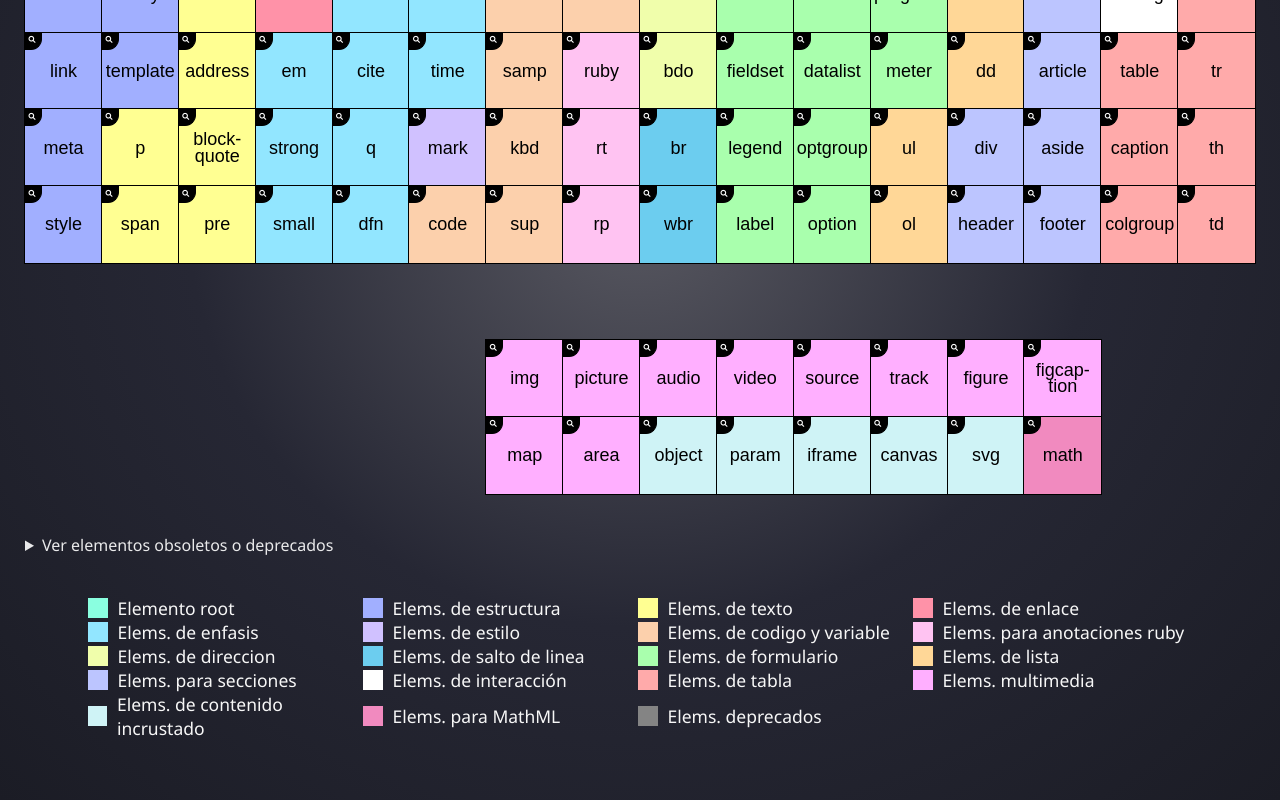
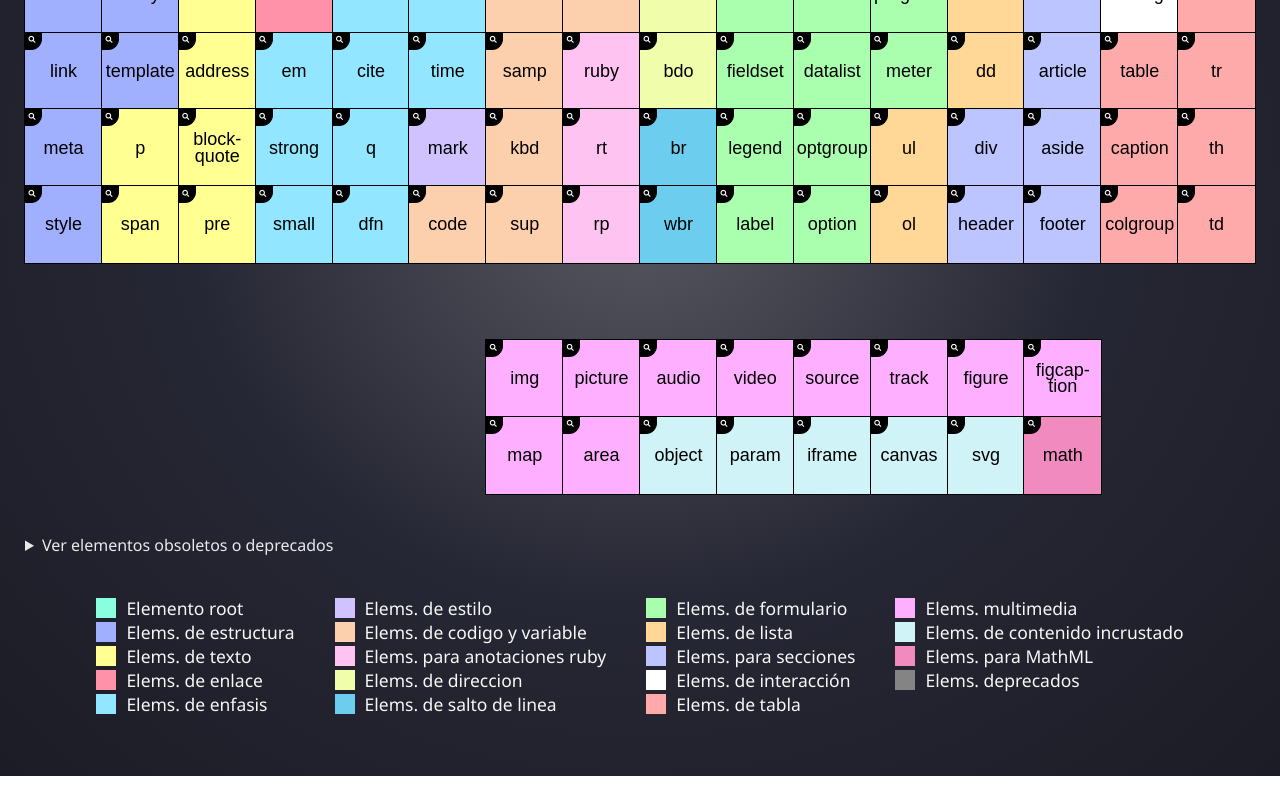
Before and after one commit to jaenfigueroa/Periodic-table-of-HTML-elements, a React (Vite) app: page / in a window 1280 px wide. Shown: the part 380-1180 px from the top of the page. After the commit the page ends 1156 px from the top, so only its background shows below. Built offline with nearby package versions, Linux system fonts and the light colour scheme.

Commit message:
:recycle: refactor: improve the order of items

```diff
--- a/src/components/atoms/Item/Item.scss
+++ b/src/components/atoms/Item/Item.scss
@@ -4,8 +4,6 @@
   display: flex;
   align-items: center;
   gap: 1rem;
-  width: max-content;
-  width: 280px;
 
   &__name {
     font-weight: 350;
--- a/src/components/molecules/Distribution/Distribution.scss
+++ b/src/components/molecules/Distribution/Distribution.scss
@@ -1,8 +1,70 @@
 .distribution {
   display: grid;
-  grid-template-columns: repeat(auto-fit, minmax(250px, 1fr));
-  justify-items: center;
+  grid-template-areas:
+    "item1"
+    "item2"
+    "item3"
+    "item4"
+    "item5"
+    "item6"
+    "item7"
+    "item8"
+    "item9"
+    "item10"
+    "item11"
+    "item12"
+    "item13"
+    "item14"
+    "item15"
+    "item16"
+    "item17"
+    "item17"
+    "item18"
+    "item19"
+    "item20"
+    "item21";
+  grid-template-rows: repeat(5, 1fr);
+  grid-gap: 0 4rem;
+  max-width: 1100px;
   margin: 0 auto;
-  width: 100%;
-  max-width: 1100px;
+
+  @for $i from 1 through 20 {
+    &__item#{$i} {
+      grid-area: item#{$i};
+    }
+  }
+
+  @media (min-width: 640px) {
+    grid-template-areas:
+      "item1 item11"
+      "item2 item12"
+      "item3 item13"
+      "item4 item14"
+      "item5 item15"
+      "item6 item16"
+      "item7 item17"
+      "item8 item18"
+      "item9 item19"
+      "item10 item20";
+  }
+
+  @media (min-width: 890px) {
+    grid-template-areas:
+      "item1 item8 item15"
+      "item2 item9 item16"
+      "item3 item10 item17"
+      "item4 item11 item18"
+      "item5 item12 item19"
+      "item6 item13 item20"
+      "item7 item14 item21";
+  }
+
+  @media (min-width: 1080px) {
+    grid-template-areas:
+      "item1 item6 item11 item16"
+      "item2 item7 item12 item17"
+      "item3 item8 item13 item18"
+      "item4 item9 item14 item19"
+      "item5 item10 item15 item20";
+  }
 }
--- a/src/components/molecules/Distribution/Distribution.tsx
+++ b/src/components/molecules/Distribution/Distribution.tsx
@@ -10,7 +10,9 @@ export const Distribution = ({distributionContent}:Props) => {
     <div className='distribution'>
       {
         distributionContent.map((element, index) => (
-          <Item text={element} key={index} />
+          <div key={index} className={`distribution__item${index + 1}`}>
+            <Item text={element}/>
+          </div>
         ))
       }
     </div>
```
